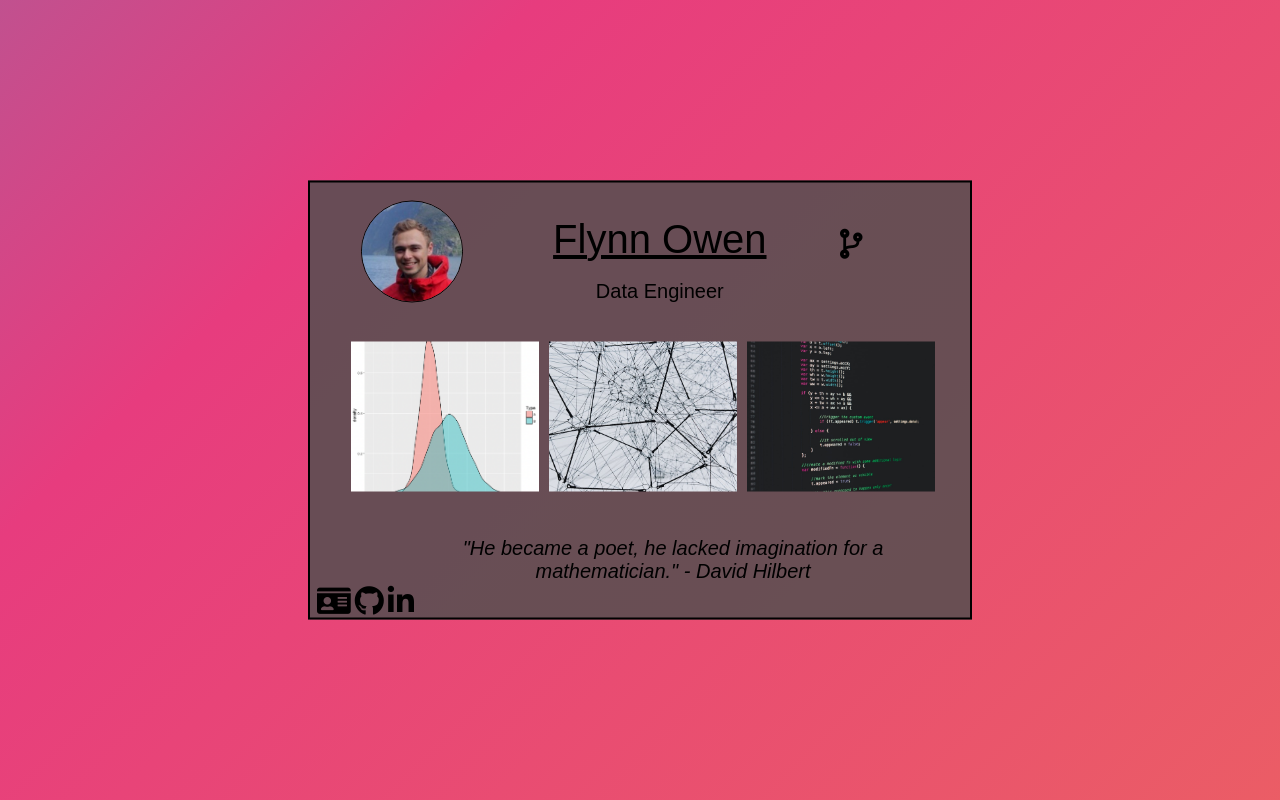
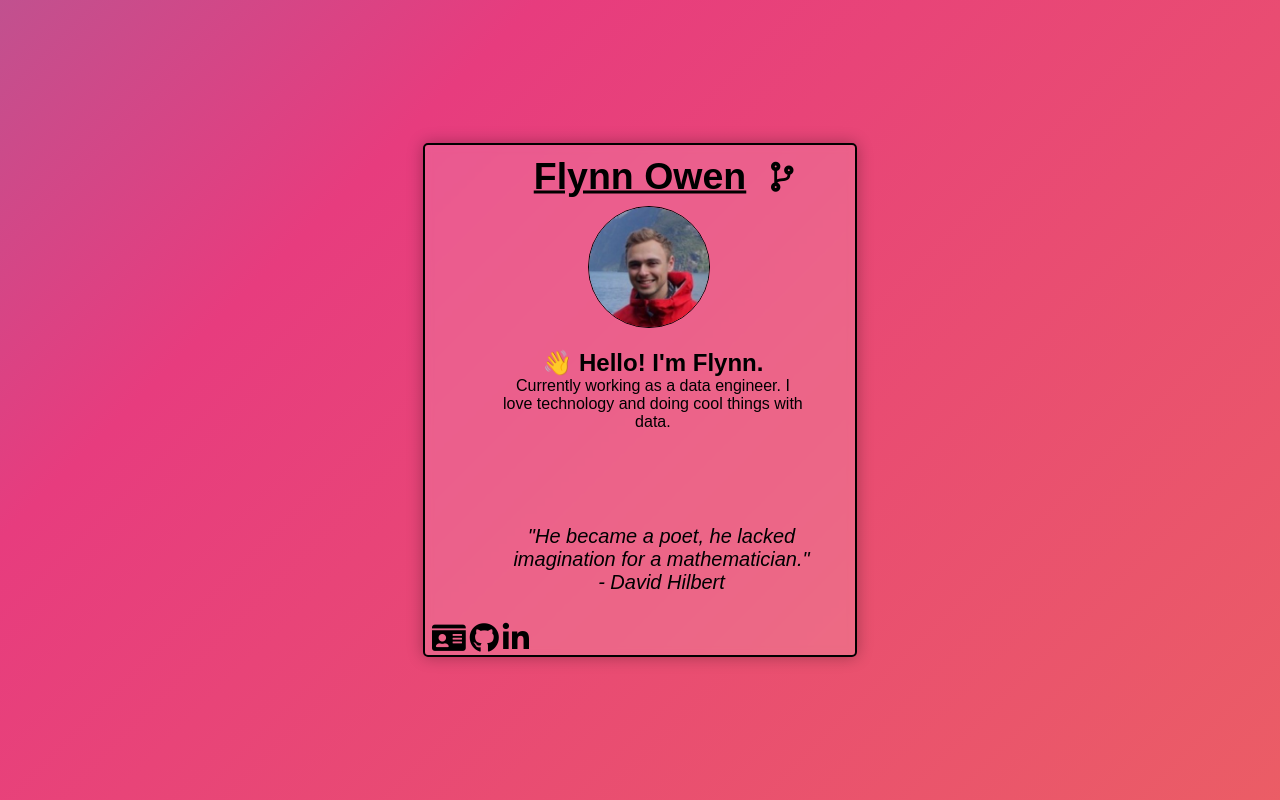
Before and after one commit to FlynnOwen/website-blog, a Flask app: page / in a window 1280 px wide. Run offline with Flask 2, Linux system fonts and the light colour scheme; some libraries are stand-ins or nearby versions.

Commit message:
Thinned profile, stripped images

```diff
--- a/static/main_page.css
+++ b/static/main_page.css
@@ -52,35 +52,40 @@ a:link, i {
 
     }
 
+
 .profile {
   font: caption;
   position: absolute;
-  height: 425px;
-  width: 650px;
+  height: 500px;
+  width: 420px;
   left: 50%;
   top: 50%;
   -webkit-transform: translate(-50%, -50%);
   transform: translate(-50%, -50%);
-  background: rgba(83, 79, 79, 0.85);
-  color: rgb(0, 0, 0);
+  box-shadow: 0 0 1rem 0 rgba(0, 0, 0, .3);
+  border-radius: 5px;
   border: black solid 2px;
+  background-color: rgba(255, 255, 255, .15);
   padding: 5px;
+
+  backdrop-filter: blur(5px);
 }
 
 .profile-img{
   border-radius: 50%;
-  height:100px;
-  width: 100px;
-  margin-top: 2%;
-  margin-left: 7%;
+  position: absolute;
+  height:120px;
+  width: 120px;
+  top: 12%;
+  left: 38%;
   border: 1px solid black;
 }
 
 .profile-text{
-  font-size: 40px;
+  font-size: 25px;
   position: absolute;
-  left: 53%;
-  top: 13%;
+  left: 50%;
+  top: 6%;
   text-decoration: underline;
   -webkit-transform: translate(-50%, -50%);
   transform: translate(-50%, -50%);
@@ -90,69 +95,24 @@ a:link, i {
 #project-code{
   position: absolute;
   left: 80%;
-  top: 10%;
+  top: 3%;
 }
 
-.profile-text-description{
-  font-size: 20px;
+
+#main {
+  top: 40%;
+  left: 18%;
   position: absolute;
-  left: 53%;
-  top: 25%;
-  -webkit-transform: translate(-50%, -50%);
-  transform: translate(-50%, -50%);
-  color: rgb(0, 0, 0);
+  margin: 0 auto;
+  width: 70%;
+  text-align: center;
+  font: caption;
+  font-size: 16px;
 }
 
-.work-images{
-  position: absolute;
-  bottom: 29%;
-  height: 150px;
-  width: 100%;
-  display:flex;
-  font-family: 'Brush Script MT', cursive;
-  font-size: 30px;
-}
-
-.img_wrap {
-  position: relative;
-  height: 150px;
-  width: 30%;
-  left: 5.5%;
-}
-
-.work-images img {
-  width: 95%;
-  height: 150px;
-  object-fit: cover;
-}
-
-.work-img_description {
-  width: 95%;
-  position: absolute;
-  top: 0;
-  bottom: 0;
-  left: 0;
-  right: 0;
-  background: rgba(167, 29, 167, 0.72);
-  color: #fff;
-  visibility: hidden;
-  opacity: 0;
-  height:150px;
-  display: flex;
-  align-items: center;
-  justify-content: center;
-
-  /* transition effect. not necessary */
-  transition: opacity .2s, visibility .2s;
-}
-
-.img_wrap:hover .work-img_description {
-  visibility: visible;
-  opacity: 1;
-}
 
 .quotes {
-  bottom: 8%;
+  bottom: 12%;
   left: 20%;
   position: absolute;
   margin: 0 auto;
--- a/templates/main_page.html
+++ b/templates/main_page.html
@@ -16,10 +16,7 @@
 <div class="profile">
   <img src="/static/images/me.jpg" class="profile-img">
   <div class="profile-text">
-    Flynn Owen
-  </div>
-  <div class="profile-text-description">
-    Data Engineer
+    <h2>Flynn Owen</h2>
   </div>
 
   <div id="project-code" class="social">
@@ -28,22 +25,9 @@
     </a>
   </div>
 
-  <div class="work-images">
-
-    <div class="img_wrap">
-      <img src="/static/images/FMM.png">
-      <p class="work-img_description">Data Science</p>
-    </div>
-
-    <div class="img_wrap">
-      <img src="/static/images/Database2.jpg">
-      <p class="work-img_description">Databases</p>
-    </div>
-
-    <div class="img_wrap">
-      <img src="/static/images/web-dev.jpg">
-      <p class="work-img_description">Web Development</p>
-    </div>
+  <div id="main">
+    <h2>&#128075; Hello! I'm Flynn.</h2>
+    <p> Currently working as a data engineer. I love technology and doing cool things with data.</p>
 
   </div>
 
```
